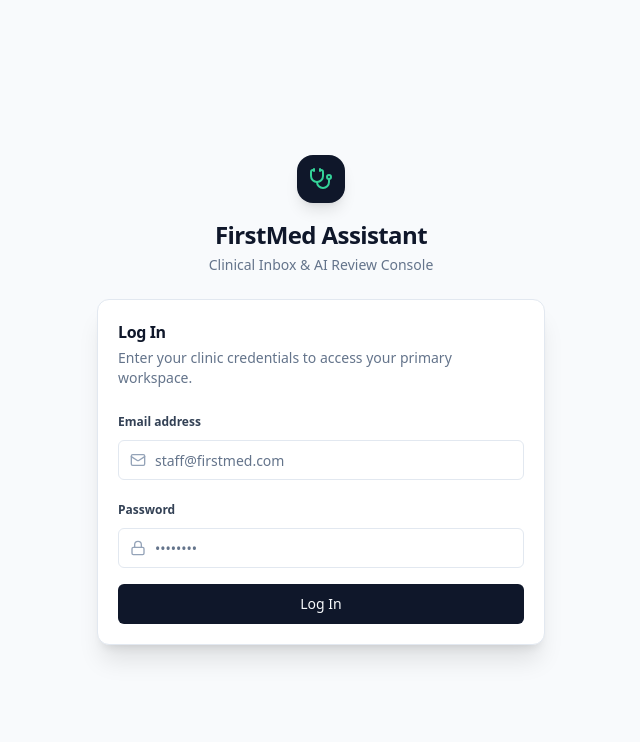
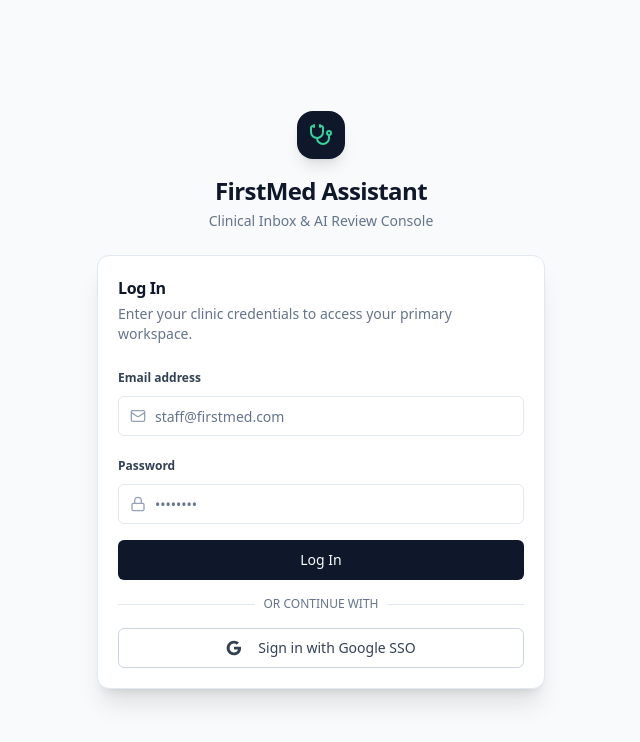
Before and after one commit to abdul888-888/firstmed-ai-email-assistant, a Next.js app in the folder frontend/: page /login in a window 1280 px wide. Shown: the top 742 px of the page, without its empty margins (319-959 px from the left). Built offline with nearby package versions, Linux system fonts and the light colour scheme; no server answers.

Commit message:
feat: add Google SSO button to login UI

```diff
--- a/frontend/app/login/page.tsx
+++ b/frontend/app/login/page.tsx
@@ -202,6 +202,48 @@
                 <Button type="submit" disabled={loading} className="w-full bg-slate-900 hover:bg-slate-800">
                   {loading ? <Loader2 className="h-4 w-4 animate-spin" /> : isInviteFlow ? "Set Password & Enter" : "Log In"}
                 </Button>
+
+                {!isInviteFlow && (
+                  <>
+                    <div className="relative my-4">
+                      <div className="absolute inset-0 flex items-center">
+                        <span className="w-full border-t border-slate-200" />
+                      </div>
+                      <div className="relative flex justify-center text-xs uppercase">
+                        <span className="bg-white px-2 text-slate-500">Or continue with</span>
+                      </div>
+                    </div>
+
+                    <Button
+                      type="button"
+                      variant="outline"
+                      className="w-full border-slate-300 text-slate-700 hover:bg-slate-50"
+                      onClick={() => {
+                        window.location.href = "https://api-production-c575.up.railway.app/api/v1/auth/google/login";
+                      }}
+                    >
+                      <svg className="mr-2 h-4 w-4" viewBox="0 0 24 24">
+                        <path
+                          fill="currentColor"
+                          d="M22.56 12.25c0-.78-.07-1.53-.2-2.25H12v4.26h5.92c-.26 1.37-1.04 2.53-2.21 3.31v2.77h3.57c2.08-1.92 3.28-4.74 3.28-8.09z"
+                        />
+                        <path
+                          fill="currentColor"
+                          d="M12 23c2.97 0 5.46-.98 7.28-2.66l-3.57-2.77c-.98.66-2.23 1.06-3.71 1.06-2.86 0-5.29-1.93-6.16-4.53H2.18v2.84C3.99 20.53 7.7 23 12 23z"
+                        />
+                        <path
+                          fill="currentColor"
+                          d="M5.84 14.09c-.22-.66-.35-1.36-.35-2.09s.13-1.43.35-2.09V7.06H2.18C1.43 8.55 1 10.22 1 12s.43 3.45 1.18 4.94l2.85-2.22.81-.63z"
+                        />
+                        <path
+                          fill="currentColor"
+                          d="M12 5.38c1.62 0 3.06.56 4.21 1.64l3.15-3.15C17.45 2.09 14.97 1 12 1 7.7 1 3.99 3.47 2.18 7.06l3.66 2.84c.87-2.6 3.3-4.52 6.16-4.52z"
+                        />
+                      </svg>
+                      Sign in with Google SSO
+                    </Button>
+                  </>
+                )}
               </form>
             )}
           </CardContent>
```
